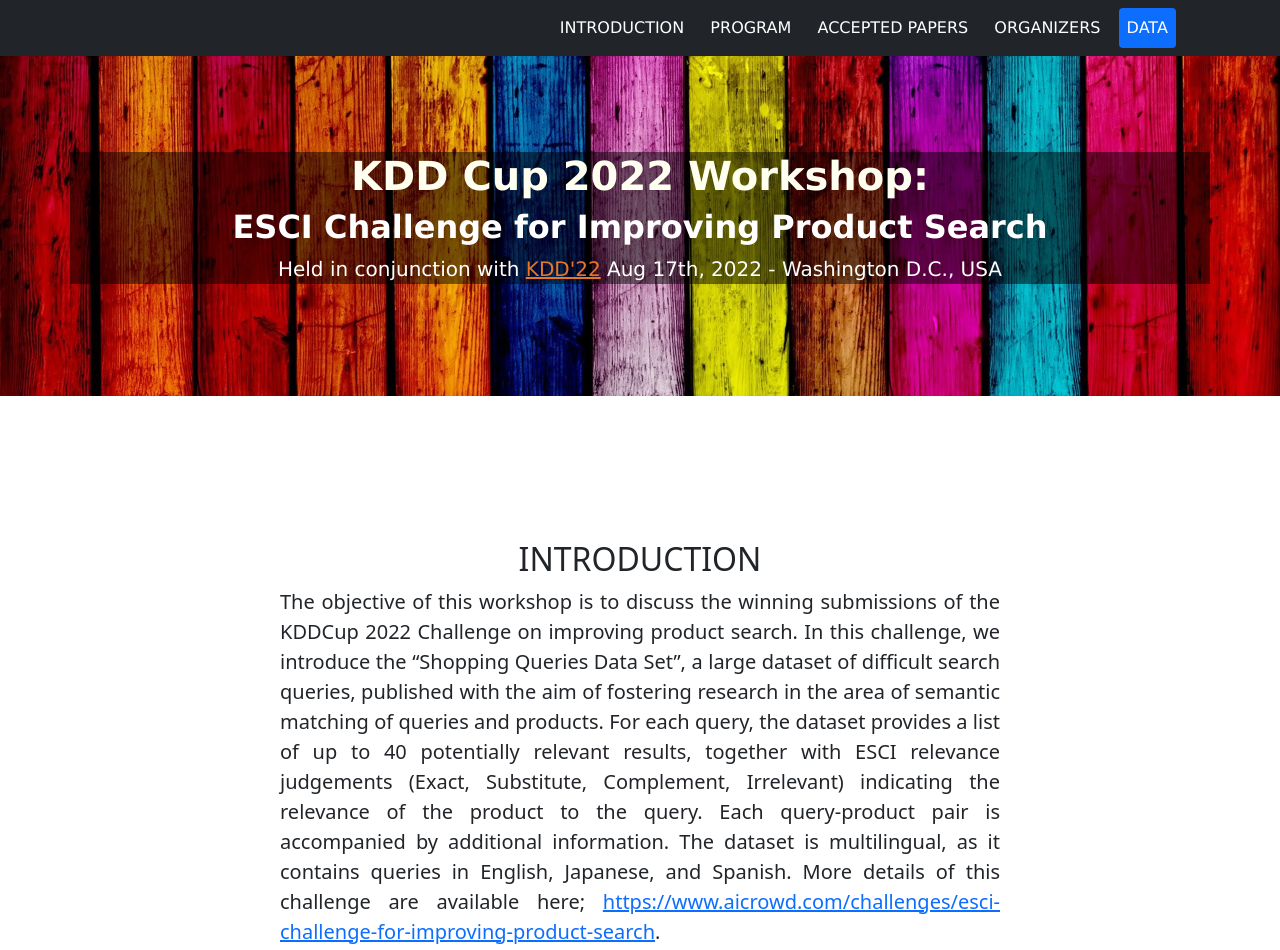
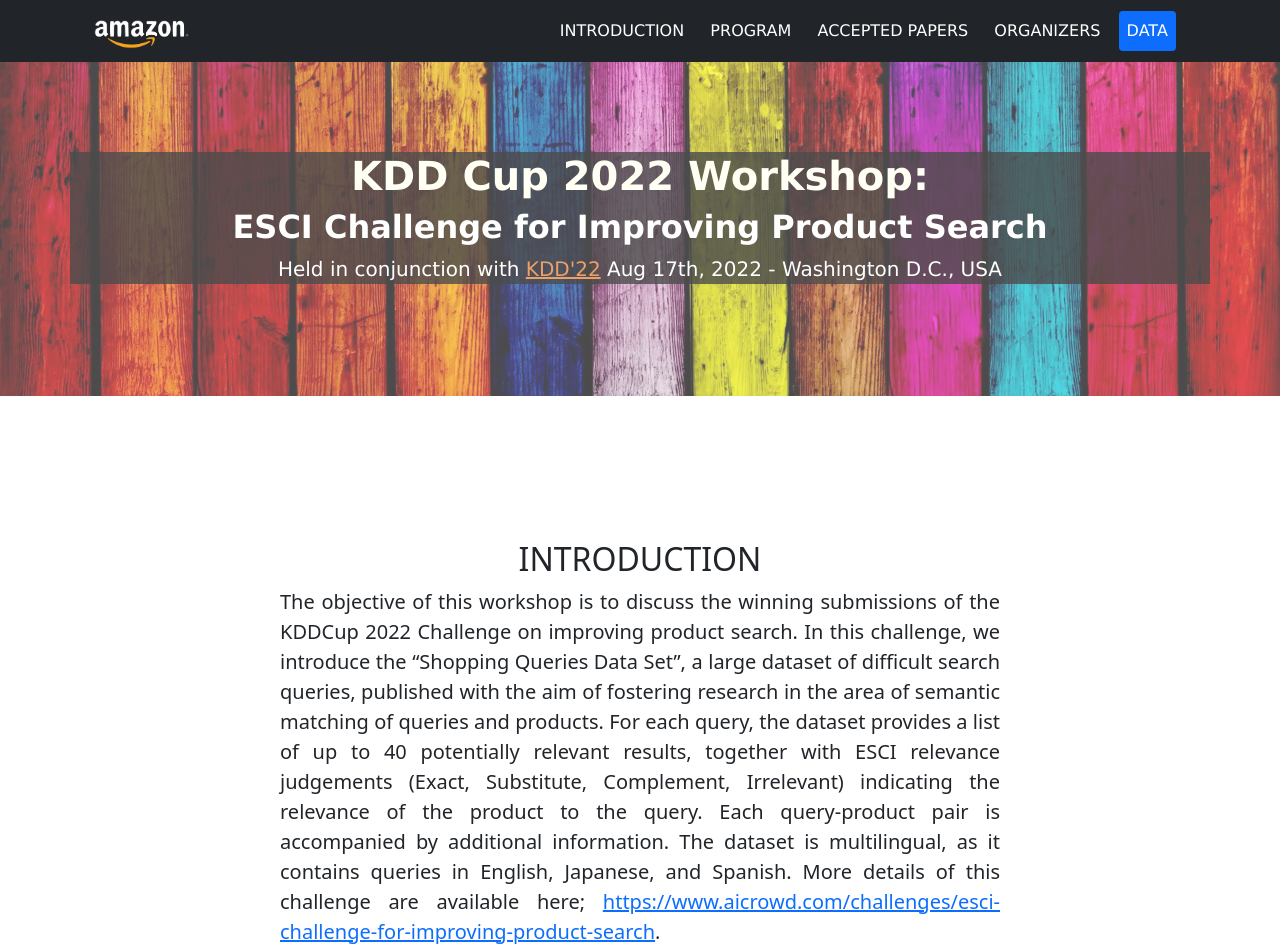
Before and after one commit to amazonkddcup/amazonkddcup.github.io, a plain HTML site: page index.html in a window 1280 px wide. Shown: the top 950 px of the page. Drawn offline with nearby package versions, Linux system fonts and the light colour scheme.

Commit message:
Added logo

```diff
--- a/index.html
+++ b/index.html
@@ -15,6 +15,10 @@
         <!-- Navigation-->
         <nav class="navbar navbar-expand-lg navbar-dark bg-dark fixed-top" id="mainNav">
             <div class="container px-4">
+                <a class="navbar-brand" href="#" style="font-size:x-large;">
+                    <img src="assets/amz_logo.png" height="30" alt="">
+                    <!-- &nbsp;&nbsp;<span><i class="fa-brands fa-amazon"></i></span> -->
+                </a>
                 <button class="navbar-toggler" type="button" data-bs-toggle="collapse" data-bs-target="#navbarResponsive" aria-controls="navbarResponsive" aria-expanded="false" aria-label="Toggle navigation"><span class="navbar-toggler-icon"></span></button>
                 <div class="collapse navbar-collapse" id="navbarResponsive">
                 <ul class="nav navbar-nav nav-pills ms-auto" style="font-size:medium; font-family:'Lucida Sans', 'Lucida Sans Regular', 'Lucida Grande', 'Lucida Sans Unicode', Geneva, Verdana, sans-serif">
@@ -28,9 +32,9 @@
             </div>
         </nav>
         <!-- Header-->
-        <header class="text-white" style="background:transparent url('assets/opener.jpeg') no-repeat center center /cover;">
+        <header class="text-white" style="background:transparent url('assets/opener.jpeg') no-repeat center center /cover; opacity: 0.7;">
             <div class="container px-4 text-center"
-            style="background: rgba(0, 0, 0, 0.5); font-size:medium; font-family:'Lucida Sans', 'Lucida Sans Regular', 'Lucida Grande', 'Lucida Sans Unicode', Geneva, Verdana, sans-serif">
+            style="background: rgba(0, 0, 0, 0.8); font-size:medium; font-family:'Lucida Sans', 'Lucida Sans Regular', 'Lucida Grande', 'Lucida Sans Unicode', Geneva, Verdana, sans-serif">
                 <h1 class="fw-bolder" style="color:ivory;">KDD Cup 2022 Workshop:</h1>
                 <h2 class="fw-bolder">ESCI Challenge for Improving Product Search</h2>
                 <p class="lead">Held in conjunction with <a style="color:#e77725;" href="https://kdd.org/kdd2022/">KDD'22</a>
```
Also changed, not shown: assets/amz_logo.png (added), assets/amz_logo.svg (added).
